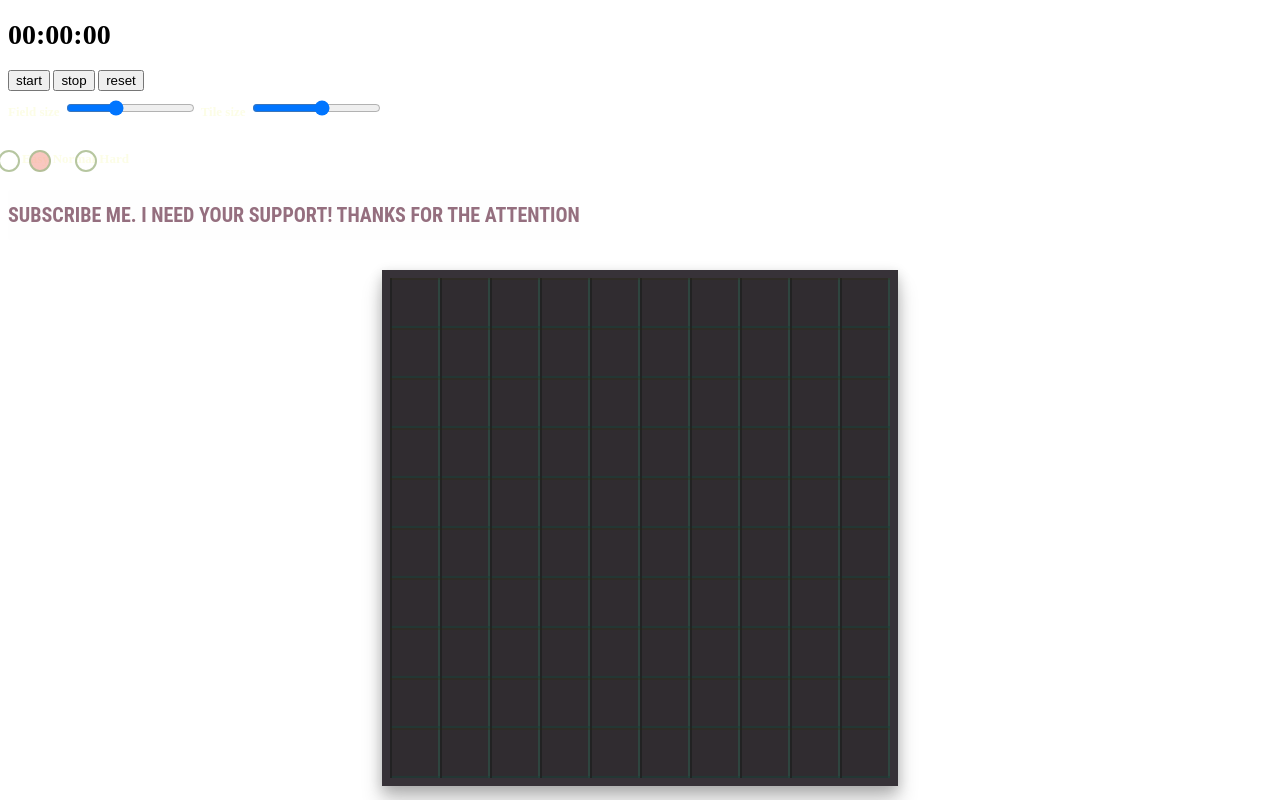
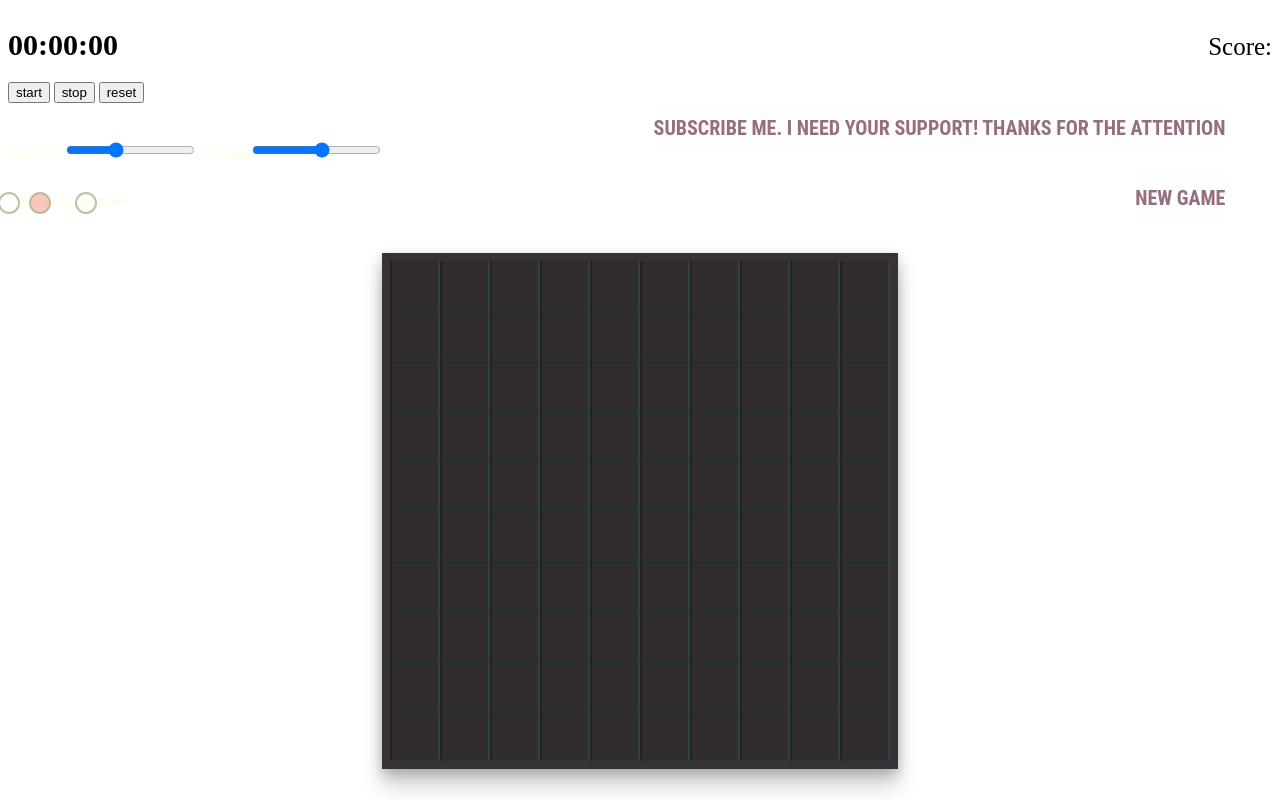
Before and after one commit to zhenyka9696/Sapper, a plain HTML site: page index.html in a window 1280 px wide. Drawn offline with Linux system fonts and the light colour scheme.

Commit message:
feat: V1.1.0 add score counter feature

```diff
--- a/index.html
+++ b/index.html
@@ -8,13 +8,18 @@
     <title>Sapper</title>
 </head>
 <body>
-    <div class="timeCounter">
+	<div class="attachment-block">
+    <div class="time-counter">
         <h1><time>00:00:00</time></h1>
         <button id="start">start</button>
         <button id="stop">stop</button>
         <button id="reset">reset</button>
     </div>
-    <span></span>
+    <div class="score-counter">
+        <div class = "score-text">Score: </div>
+		<div id = "score-count"></div>
+    </div>
+	</div>
     <div class = "column-left">
         <div class="settings">
             <label for="boardSize">Field size</label>
@@ -32,10 +37,16 @@
             </fieldset>
             </div>
         </div>
-    <div class="column-right"></div>
+    <div class="column-right">
         <a href="https://www.linkedin.com/in/evgeniy-prokhorov-8b3b64249/"
-         class="sapper-btn">Subscribe me. I need your support! Thanks for the attention</a>
+         class="sapper-btn">Subscribe me. I need your support! Thanks for the attention</a> <br>
+		<a href="#" class="sapper-btn" onclick="location.reload(); return false;">
+		New game
+		</a>
     </div>
+
+
+
     <div class="board-wrap">
         <div class="board"></div>
     </div>
--- a/style.css
+++ b/style.css
@@ -43,6 +43,7 @@
     box-sizing: content-box;
     box-shadow: 0 4px 12px rgba(0, 0, 0, 0.2),
         0 16px 20px rgba(0, 0, 0, 0.2);
+
 }
 
 .board .tile{
@@ -74,10 +75,12 @@
     inset 2px 0 0 0 #1f2020c5,
         inset 0 -2px 0 0 rgba(26, 65, 56, 0.555),
             inset -2px 0 0 0 rgba(43, 119, 94, 0.329);
+
 }
 
 .board .tile--checked.tile--bomb:before, .board .tile--checked.tile--bomb:after{
     opacity: 1;
+
 }
 
 .board .tile--checked:hover{
@@ -86,10 +89,12 @@
 
 .board .tile--bomb{
     font-size: calc(var(--tileSize)* .5);
+
 }
 
 .board .tile--flagged{
     font-size: calc(var(--tileSize)* .5);
+
 }
 
 .sapper-btn {
@@ -110,19 +115,24 @@
     outline: none !important;
     border: none;
     text-decoration: none;
+
 }
 
 .sapper-btn:hover{
     background-color: rgba(139, 158, 124, 0.39);
     color: rgba(114, 103, 8, 0.425);
+
 }
 
 .settings fieldset{
     border: none;
+	width:100%;
 }
 
 .settings input[type=radio]{
     display: none;
+		width:100%;
+
 }
 
 .settings label{
@@ -135,6 +145,8 @@
     transition: .4s all;
     color: #e5f13b21;
     font-weight: bold!important;
+
+
 }
 
 .settings input [type=radio] + label{
@@ -158,6 +170,7 @@
 
 .settings input[type=radio] + label:before{
     border-radius: 100%;
+
 }
 
 .settings input[type=radio]:checked + label:before{
@@ -178,9 +191,27 @@
         transform: scale(0.5);
         width: calc(100% + 360px);
         left: -180px;
-    }
+}
 }
 
-.timeCounter{
+/*.time-counter{
     font-size: 14px;
+}*/
+.attachment-block{
+	display: flex;
+	flex-direction:row;
+	flex-wrap:wrap;
+	align-content: center;
+	justify-content: space-between;
+	align-items: baseline;
+	font-size: 15px;
 }
+.score-counter{
+	display: flex;
+	flex-direction:row;
+	flex-wrap:wrap;
+	align-content: center;
+	justify-content: space-between;
+	align-items: baseline;
+	font-size : 25px;
+}
```
